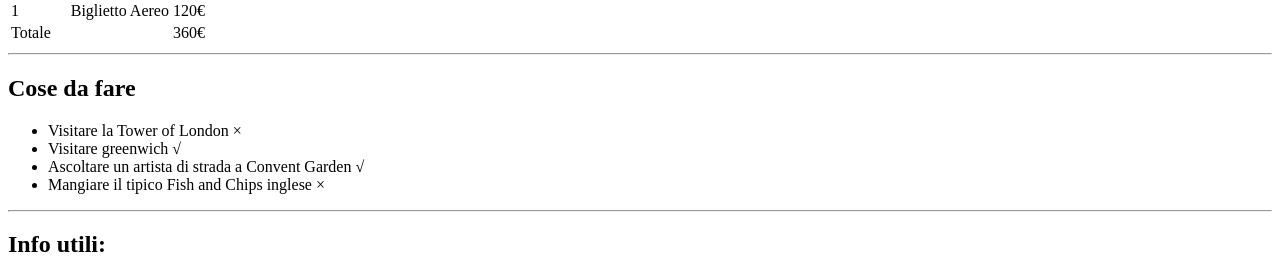
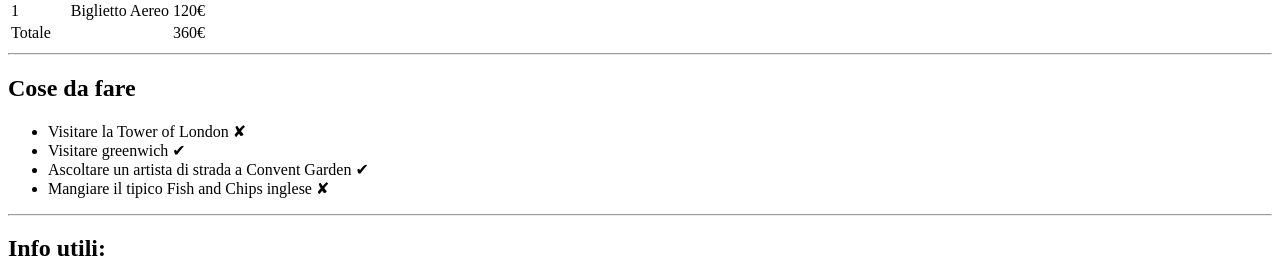
Before and after one commit to mattiatealdi/html-london-trip, a plain HTML site: page index.html in a window 1280 px wide. Shown: the part 828-1086 px from the top of the page. Drawn offline with Linux system fonts and the light colour scheme.

Commit message:
Versione-definitiva

```diff
--- a/index.html
+++ b/index.html
@@ -60,10 +60,10 @@
       <h2>Cose da fare</h2>
 
       <ul>
-        <li>Visitare la Tower of London &times;</li>
-        <li>Visitare greenwich &radic;</li>
-        <li>Ascoltare un artista di strada a Convent Garden &radic;</li>
-        <li>Mangiare il tipico Fish and Chips inglese &times;</li>
+        <li>Visitare la Tower of London &#10008;</li>
+        <li>Visitare greenwich &#10004;</li>
+        <li>Ascoltare un artista di strada a Convent Garden &#10004;</li>
+        <li>Mangiare il tipico Fish and Chips inglese &#10008;</li>
       </ul>
       <hr>
     </section>
```
